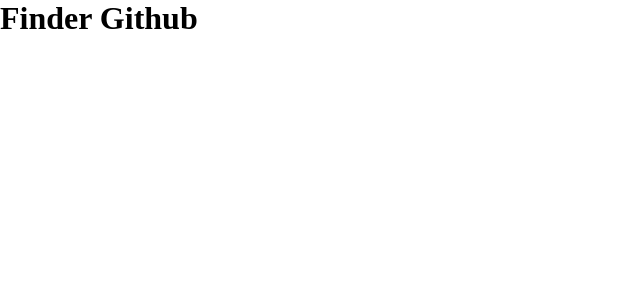
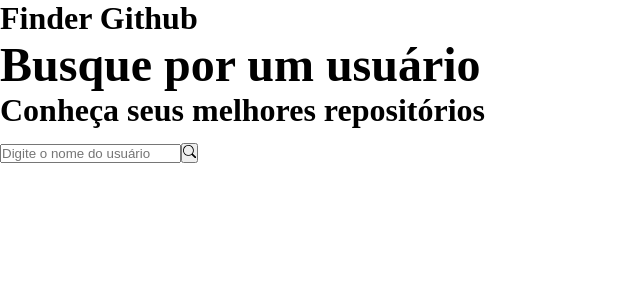
Before and after one commit to ayanara/Finder_Githutb, a React (Vite) app in the folder finder_githutb/finder_github/: page / in a window 1280 px wide. Shown: the top 300 px of the page, without its empty margins (0-640 px from the left). Built offline with nearby package versions, Linux system fonts and the light colour scheme.

Commit message:
feat: cria o componente Search

```diff
--- a/finder_githutb/finder_github/src/App.tsx
+++ b/finder_githutb/finder_github/src/App.tsx
@@ -1,7 +1,10 @@
+import { Outlet } from "react-router-dom"
 
 function App() {
   return (
-    <h1>Finder Github</h1>
+    <h1>Finder Github
+      <Outlet />
+    </h1>
   )
 }
 
--- /dev/null
+++ b/finder_githutb/finder_github/src/componentes/Search.tsx
@@ -0,0 +1,18 @@
+import { BsSearch } from 'react-icons/bs';
+
+const Search = () => {
+  return (
+    <div>
+      <h2>Busque por um usuário</h2>
+      <p>Conheça seus melhores repositórios</p>
+      <div>
+        <input type='text' placeholder='Digite o nome do usuário'></input>
+        <button>
+          <BsSearch />
+        </button>
+      </div>
+    </div>
+  )
+}
+
+export default Search
--- a/finder_githutb/finder_github/src/routes/Home.tsx
+++ b/finder_githutb/finder_github/src/routes/Home.tsx
@@ -1,8 +1,8 @@
-import React from 'react'
+import Search from "../componentes/Search";
 
 const Home = () => {
   return (
-    <div>Home</div>
+   <Search />
   )
 }
 
```
